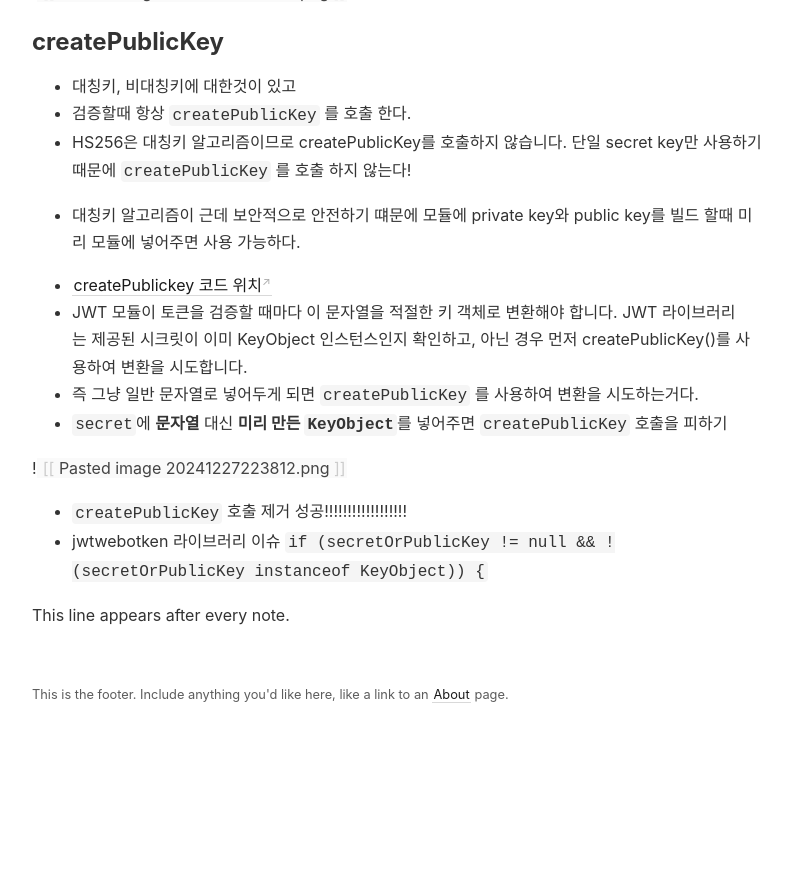
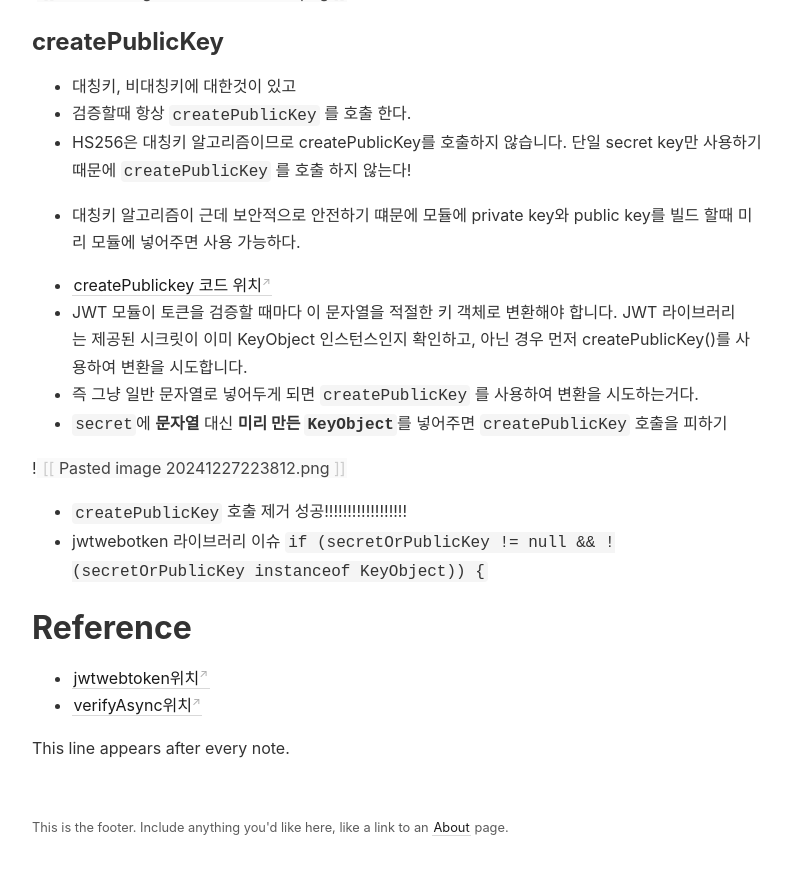
Before and after one commit to yanggwangseong/Article, a Jekyll site: the page built from _notes/wating/nestjs-jwt 모듈 성능 이슈.md, in a window 1280 px wide and 900 px high, scrolled down 1119 px. Shown: the top 875 px of the window, without its empty margins (104-895 px from the left). Built offline with Jekyll 4.4.1, drawn with Linux system fonts in a browser that asks for light colours; some web fonts are replaced; before the commit the page ends 1886 px from its top, so only the background shows below that.

Commit message:
feat: reference 링크 추가

```diff
--- a/_notes/wating/nestjs-jwt 모듈 성능 이슈.md
+++ b/_notes/wating/nestjs-jwt 모듈 성능 이슈.md
@@ -56,3 +56,8 @@ permalink: /wating/1
 
 - `createPublicKey` 호출 제거 성공!!!!!!!!!!!!!!!!!!
 - jwtwebotken 라이브러리 이슈 `if (secretOrPublicKey != null && !(secretOrPublicKey instanceof KeyObject)) {`
+
+# Reference
+
+- [jwtwebtoken위치](https://github.com/auth0/node-jsonwebtoken/blob/master/sign.js)
+- [verifyAsync위치](https://github.com/nestjs/jwt/blob/7030389b880882e9a6b3ff66003cfcc7e5403f9c/lib/jwt.service.ts#L129)
```
Also changed, not shown: _notes/wating/빌드 성능과 번들러 최적화.md (line endings or trailing spaces).
